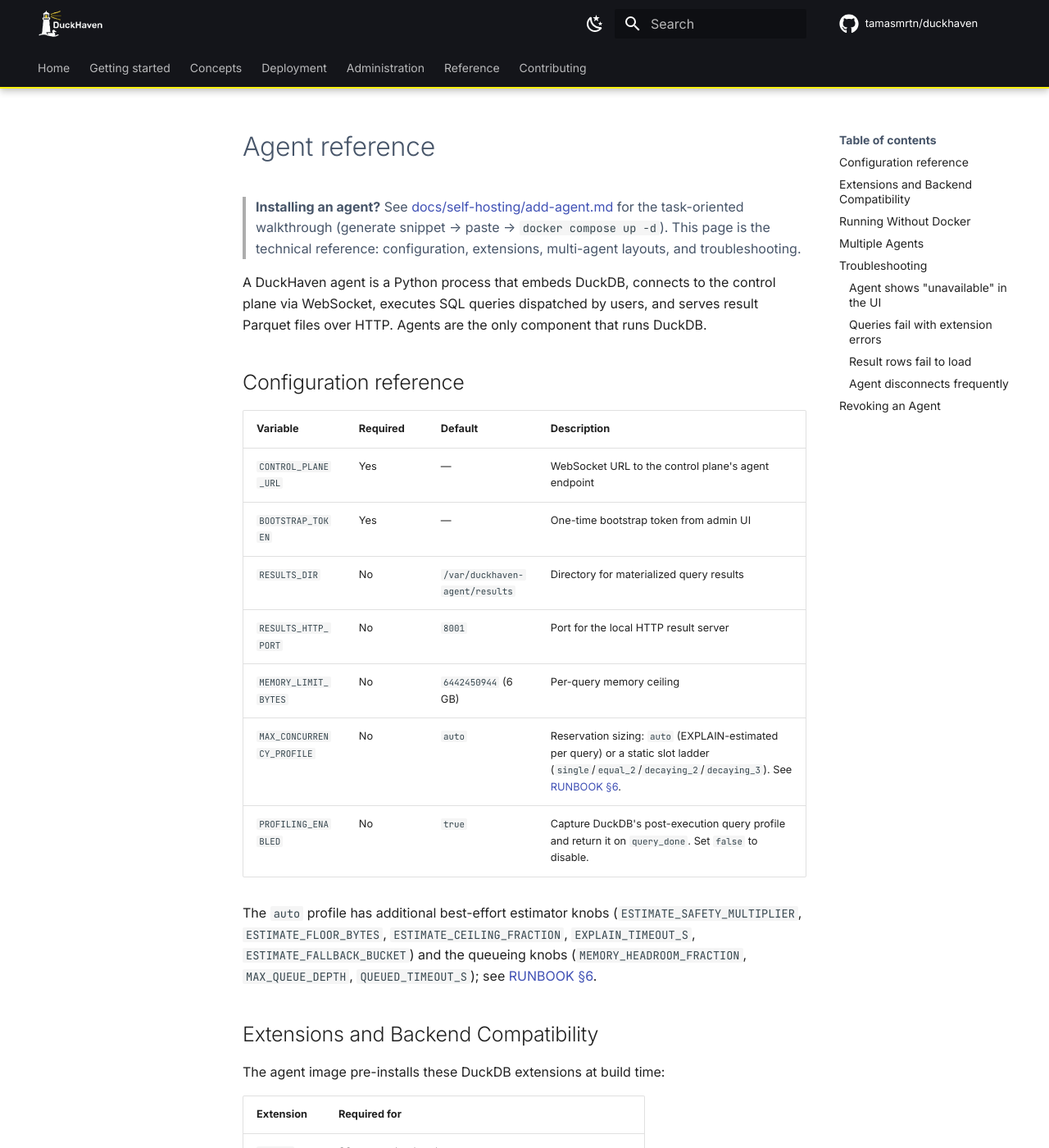
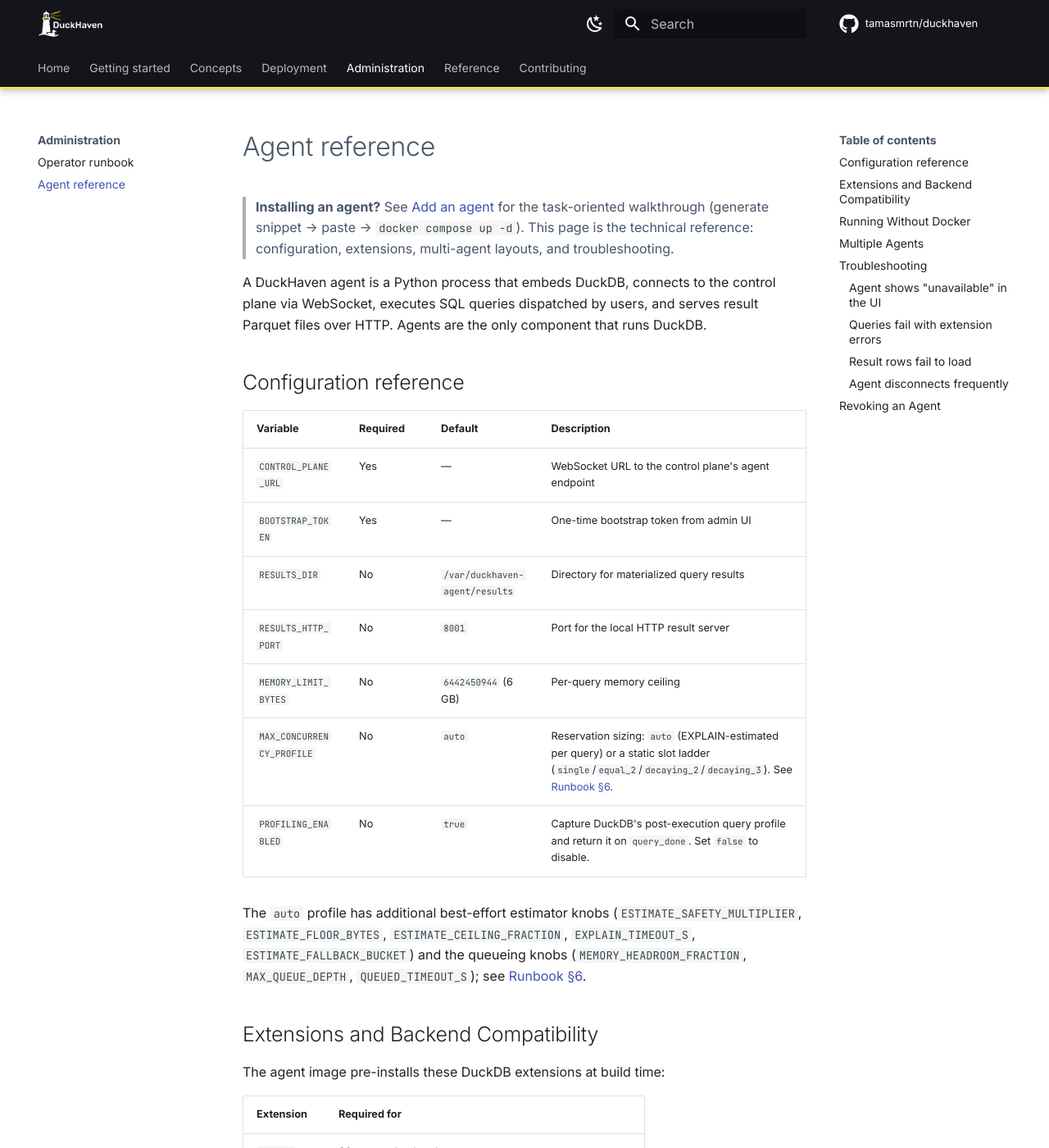
Before and after one commit to tamasmrtn/duckhaven, an MkDocs documentation site: the page built from docs/administration/agents.md, in a window 1280 px wide and 1400 px high. Shown: the whole window at 82% size. Built offline with MkDocs 1.6.1 and Material for MkDocs 9.7.7, drawn with Linux system fonts in a browser that asks for light colours; comment, search, counter and statistics services are not loaded; some of the changed text lies outside the part shown.

Commit message:
docs: reorganize existing docs into the site structure

```diff
--- a/docs/AGENTS.md
+++ b/docs/administration/agents.md
@@ -1,7 +1,7 @@
 # Agent reference
 
 > **Installing an agent?** See
-> [docs/self-hosting/add-agent.md](self-hosting/add-agent.md) for the
+> [Add an agent](../deployment/add-agent.md) for the
 > task-oriented walkthrough (generate snippet → paste → `docker compose up -d`).
 > This page is the technical reference: configuration, extensions,
 > multi-agent layouts, and troubleshooting.
@@ -20,14 +20,14 @@
 | `RESULTS_DIR` | No | `/var/duckhaven-agent/results` | Directory for materialized query results |
 | `RESULTS_HTTP_PORT` | No | `8001` | Port for the local HTTP result server |
 | `MEMORY_LIMIT_BYTES` | No | `6442450944` (6 GB) | Per-query memory ceiling |
-| `MAX_CONCURRENCY_PROFILE` | No | `auto` | Reservation sizing: `auto` (EXPLAIN-estimated per query) or a static slot ladder (`single`/`equal_2`/`decaying_2`/`decaying_3`). See [RUNBOOK §6](RUNBOOK.md#6-query-queueing--concurrency). |
+| `MAX_CONCURRENCY_PROFILE` | No | `auto` | Reservation sizing: `auto` (EXPLAIN-estimated per query) or a static slot ladder (`single`/`equal_2`/`decaying_2`/`decaying_3`). See [Runbook §6](runbook.md#6-query-queueing-concurrency). |
 | `PROFILING_ENABLED` | No | `true` | Capture DuckDB's post-execution query profile and return it on `query_done`. Set `false` to disable. |
 
 The `auto` profile has additional best-effort estimator knobs
 (`ESTIMATE_SAFETY_MULTIPLIER`, `ESTIMATE_FLOOR_BYTES`,
 `ESTIMATE_CEILING_FRACTION`, `EXPLAIN_TIMEOUT_S`, `ESTIMATE_FALLBACK_BUCKET`) and
 the queueing knobs (`MEMORY_HEADROOM_FRACTION`, `MAX_QUEUE_DEPTH`,
-`QUEUED_TIMEOUT_S`); see [RUNBOOK §6](RUNBOOK.md#6-query-queueing--concurrency).
+`QUEUED_TIMEOUT_S`); see [Runbook §6](runbook.md#6-query-queueing-concurrency).
 
 ## Extensions and Backend Compatibility
 
--- a/docs/self-hosting/add-agent.md
+++ b/docs/deployment/add-agent.md
@@ -61,6 +61,6 @@
 
 ## Troubleshooting
 
-See [docs/AGENTS.md](../AGENTS.md#troubleshooting) for capability detection,
+See [the agent reference](../administration/agents.md#troubleshooting) for capability detection,
 extension errors, NAT / MTU pitfalls, and the result-server reachability
 check.
```
Also changed, not shown: docs/concepts/architecture.md (renamed from docs/ARCHITECTURE.md, +4 -4 lines), docs/contributing/development.md (renamed from docs/DEVELOPMENT.md, +1 -1 lines), docs/contributing/releasing.md (renamed from docs/RELEASING.md, +5 -5 lines), docs/deployment/install.md (renamed from docs/self-hosting/install.md, +2 -2 lines), docs/administration/runbook.md (renamed from docs/RUNBOOK.md), docs/contributing/design-system.md (renamed from docs/UI-DESIGN.md), docs/deployment/backup-restore.md (renamed from docs/self-hosting/backup-restore.md), docs/deployment/reverse-proxy-tls.md (renamed from docs/self-hosting/reverse-proxy.md), docs/deployment/updating.md (renamed from docs/self-hosting/update.md).
